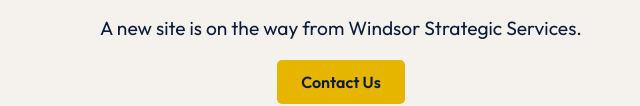
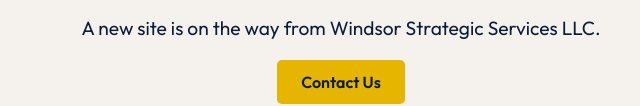
Before and after one commit to EStolarski1/EStolarski.github.io, a plain HTML site: page index.html in a window 1280 px wide. Shown: the part 644-750 px from the top of the page, without its empty margins (299-939 px from the left). Drawn offline with Linux system fonts and the light colour scheme.

Commit message:
Update index.html

```diff
--- a/index.html
+++ b/index.html
@@ -11,7 +11,7 @@
   <div class="container">
     <img src="logo.jpeg" alt="Windsor Strategic Services Logo" class="logo" />
     <h1>Coming Soon</h1>
-    <p>A new site is on the way from Windsor Strategic Services.</p>
+    <p>A new site is on the way from Windsor Strategic Services LLC.</p>
     <a href="mailto:info@windsorstrategic.com" class="button">Contact Us</a>
   </div>
 </body>
```
